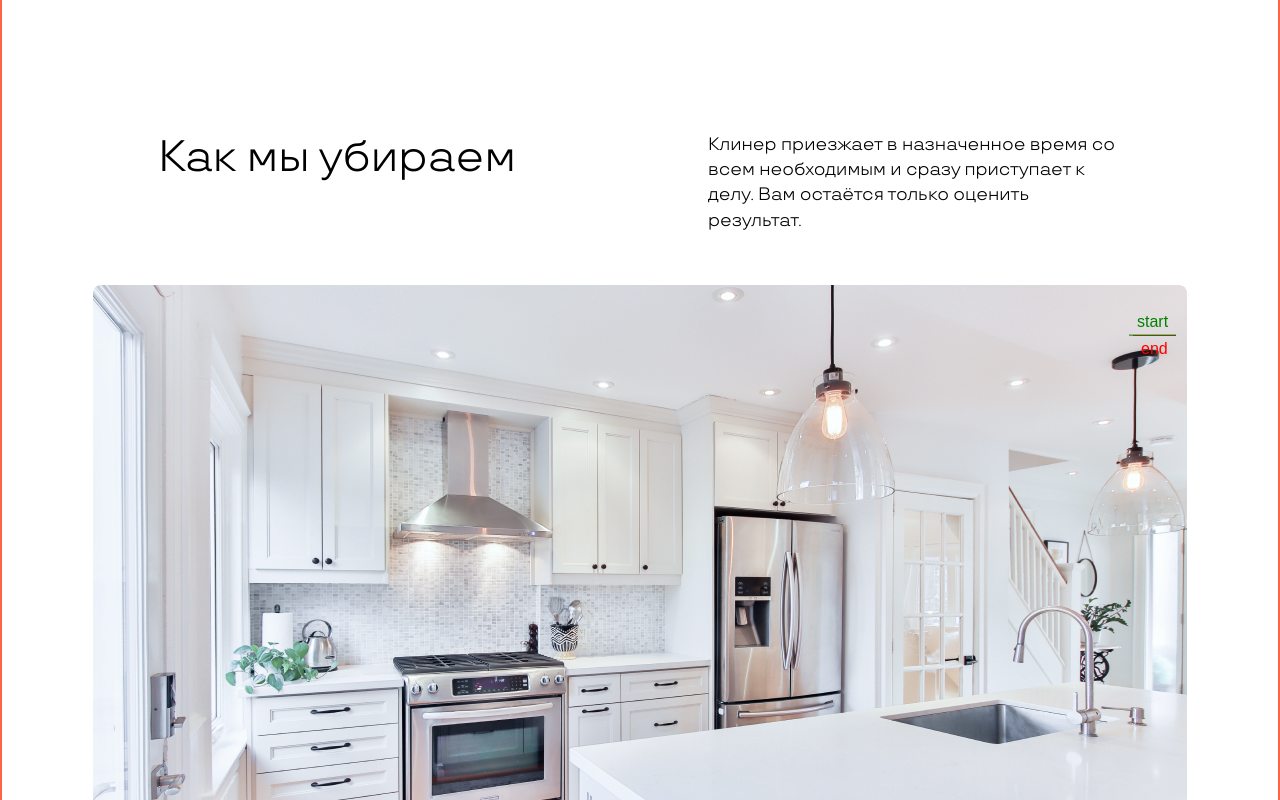
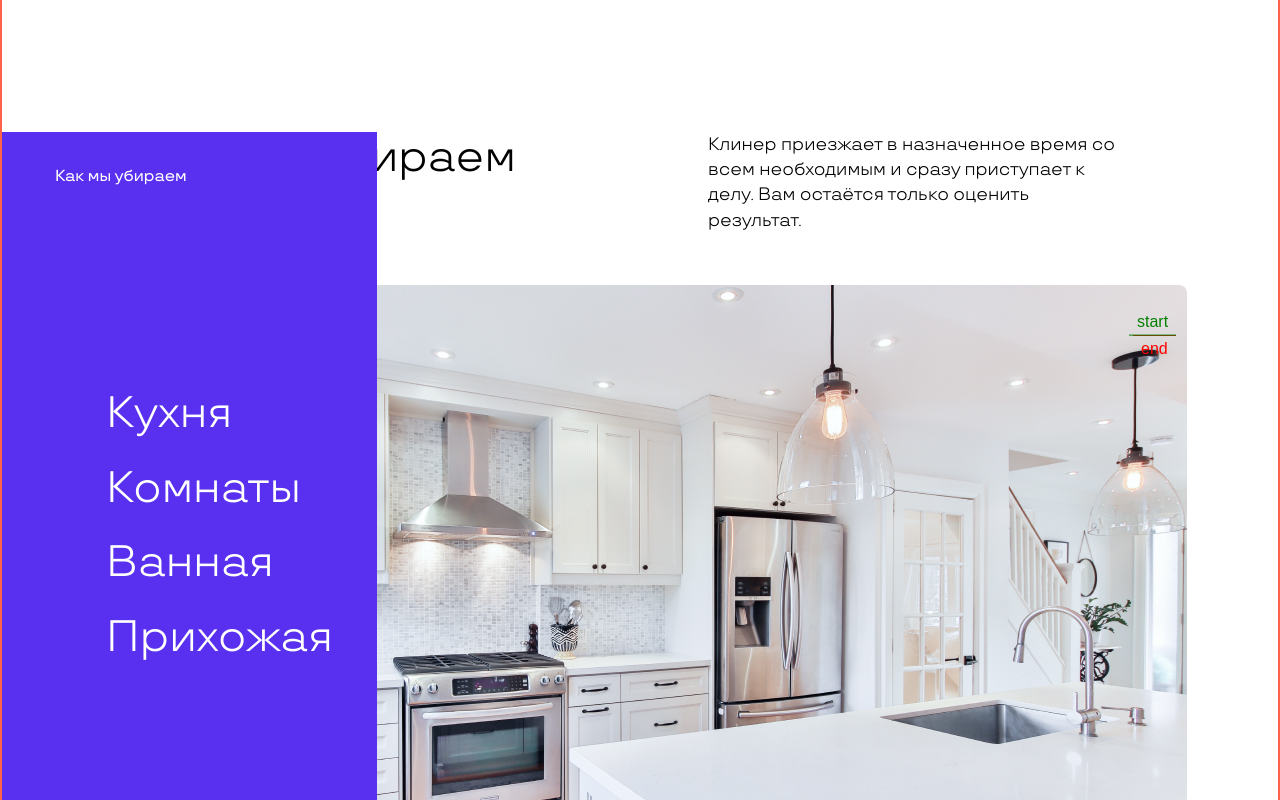
Before and after one commit to TOR968/task-redlab, a React (Create React App) app: page / in a window 1280 px wide. Shown: the part 1220-2020 px from the top of the page. Built offline with nearby package versions, Linux system fonts and the light colour scheme.

Commit message:
Update _howWeClean.scss

```diff
--- a/src/styles/components/_howWeClean.scss
+++ b/src/styles/components/_howWeClean.scss
@@ -1,5 +1,6 @@
 .how-clean {
   // margin-bottom: 142px;
+  position: relative;
   & img {
     margin: 0 auto;
   }
@@ -20,3 +21,77 @@
     max-width: 414px;
   }
 }
+
+.example {
+  position: absolute;
+  top: 0;
+  left: -60px;
+  z-index: 10;
+  height: 100%;
+
+  display: flex;
+  & .menu {
+    background-color: $decor-color;
+    color: $text-color;
+    width: 375px;
+    & h3 {
+      // position: relative;
+      z-index: 1;
+      font-family: 'TTTravels-Medium';
+      font-size: 16px;
+      line-height: 130%;
+      margin-bottom: 200px;
+      margin-top: 35px;
+      margin-left: 53px;
+    }
+    & .list-room {
+      font-family: 'TTTravels-Regular';
+      font-size: 44px;
+      line-height: 120%;
+      margin-left: 60px;
+    }
+    & li {
+      cursor: pointer;
+      display: flex;
+      &:hover,
+      &:focus {
+        font-style: italic;
+        &::before {
+          opacity: 1;
+          transform: translateX(0);
+        }
+      }
+      &::before {
+        content: '→ ';
+        display: inline-block;
+        opacity: 0;
+        z-index: 5;
+
+        transform: translateX(-50%);
+        transition: transform 250ms cubic-bezier(0.4, 0, 0.2, 1),
+          opacity 250ms cubic-bezier(0.4, 0, 0.2, 1);
+      }
+      &:not(:last-child) {
+        margin-bottom: 22px;
+      }
+    }
+  }
+  & .photo-room {
+    display: flex;
+  }
+  // .kitchenBG {
+  // }
+  // .BG {
+  //   display: inline-block;
+  //   position: absolute;
+  //   z-index: 6;
+  //   opacity: 0;
+  //   width: 100%;
+  //   height: 100%;
+  //   left: 0;
+  //   top: 0;
+  //   transform: translateX(100%);
+  //   transition: transform 250ms cubic-bezier(0.4, 0, 0.2, 1);
+  //   // opacity 250ms cubic-bezier(0.4, 0, 0.2, 1);
+  // }
+}
```
